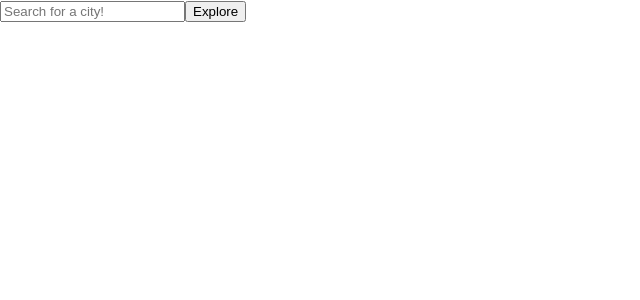
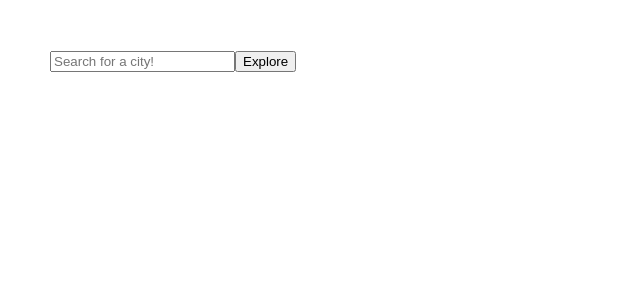
Before and after one commit to brianjtarte/city-explorer, a React (Create React App) app: page / in a window 1280 px wide. Shown: the top 300 px of the page, without its empty margins (0-640 px from the left). Built offline with nearby package versions, Linux system fonts and the light colour scheme.

Commit message:
finished lab 6

```diff
--- a/src/App.css
+++ b/src/App.css
@@ -36,3 +36,18 @@
     transform: rotate(360deg);
   }
 }
+
+.displayedMap {
+  display: flex;
+  flex-direction: column;
+align-items: center;
+}
+
+.displayedMap img {
+  border-radius: 20px;
+  box-shadow: 5px 5px 5px;
+}
+.locationForm {
+  margin-left: 50px;
+  margin-top: 50px;
+}
--- a/src/App.js
+++ b/src/App.js
@@ -23,10 +23,13 @@ class App extends React.Component{
   }
 
   getLocation = async () => {
-    const url = `https://us1.locationiq.com/v1/search.php?key=${process.env.REACT_APP_LOCATION_KEY}&q=${this.state.selectedCity}&format=json`;
+      const url = `https://us1.locationiq.com/v1/search.php?key=${process.env.REACT_APP_LOCATION_KEY}&q=${this.state.selectedCity}&format=json`;
     console.log(`URL= ${url}`);
-    const response = await axios.get(url);
-    this.setState({locationObject: response.data[0]});
+    try{
+      const response = await axios.get(url);
+      this.setState({locationObject: response.data[0]});
+    } catch (e){alert(e + ' Try typing the name of a US City')}
+
     console.log(this.state.locationObject);
   }
 
--- a/src/LocationForm.js
+++ b/src/LocationForm.js
@@ -5,7 +5,7 @@ class LocationForm extends React.Component{
   render(){
     return(
       <>
-        <div className='locationForm'>
+        <div class='locationForm'>
             <input onChange={this.props.getSelectedCity} placeholder='Search for a city!'></input>
             <button onClick={this.props.getLocation}>Explore</button>
         </div>
--- a/src/Main.js
+++ b/src/Main.js
@@ -6,11 +6,12 @@ class Main extends React.Component{
     renderCityName = () => {
         if(this.props.locationObject.display_name !== undefined){
             return(
-                <>
+                <div class= 'displayedMap'>
                     <h2>The city we searched for is: {this.props.locationObject.display_name}</h2>
                     <p>latitude: {this.props.locationObject.lat}</p>
                     <p>longitude: {this.props.locationObject.lon}</p>
-                </>
+                    <img src = {`https://maps.locationiq.com/v3/staticmap?key=${process.env.REACT_APP_LOCATION_KEY}&center=${this.props.locationObject.lat},${this.props.locationObject.lon}&zoom=9`} alt = 'coming soon'/>
+                </div>
             )
         }
     }
```
